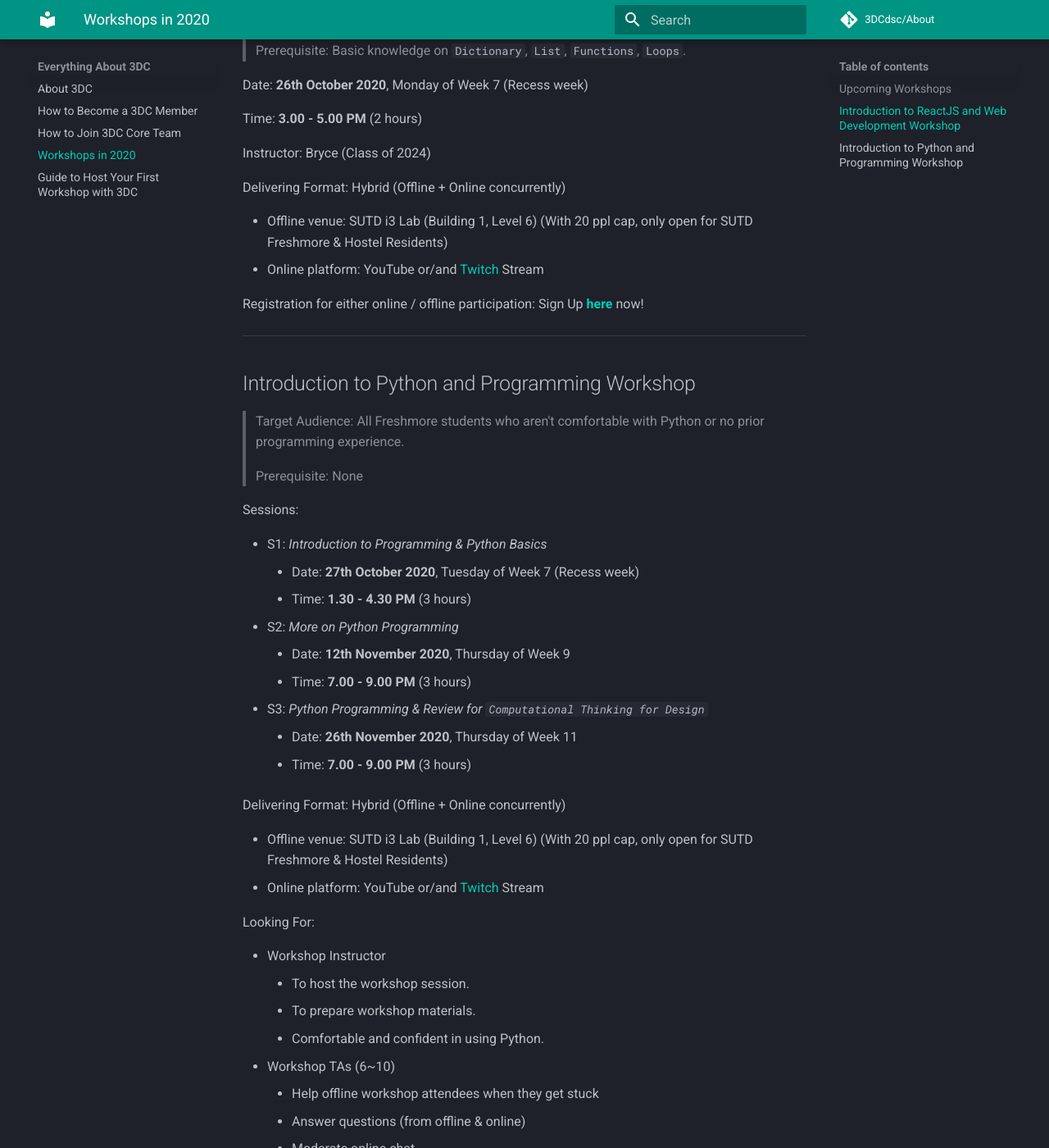
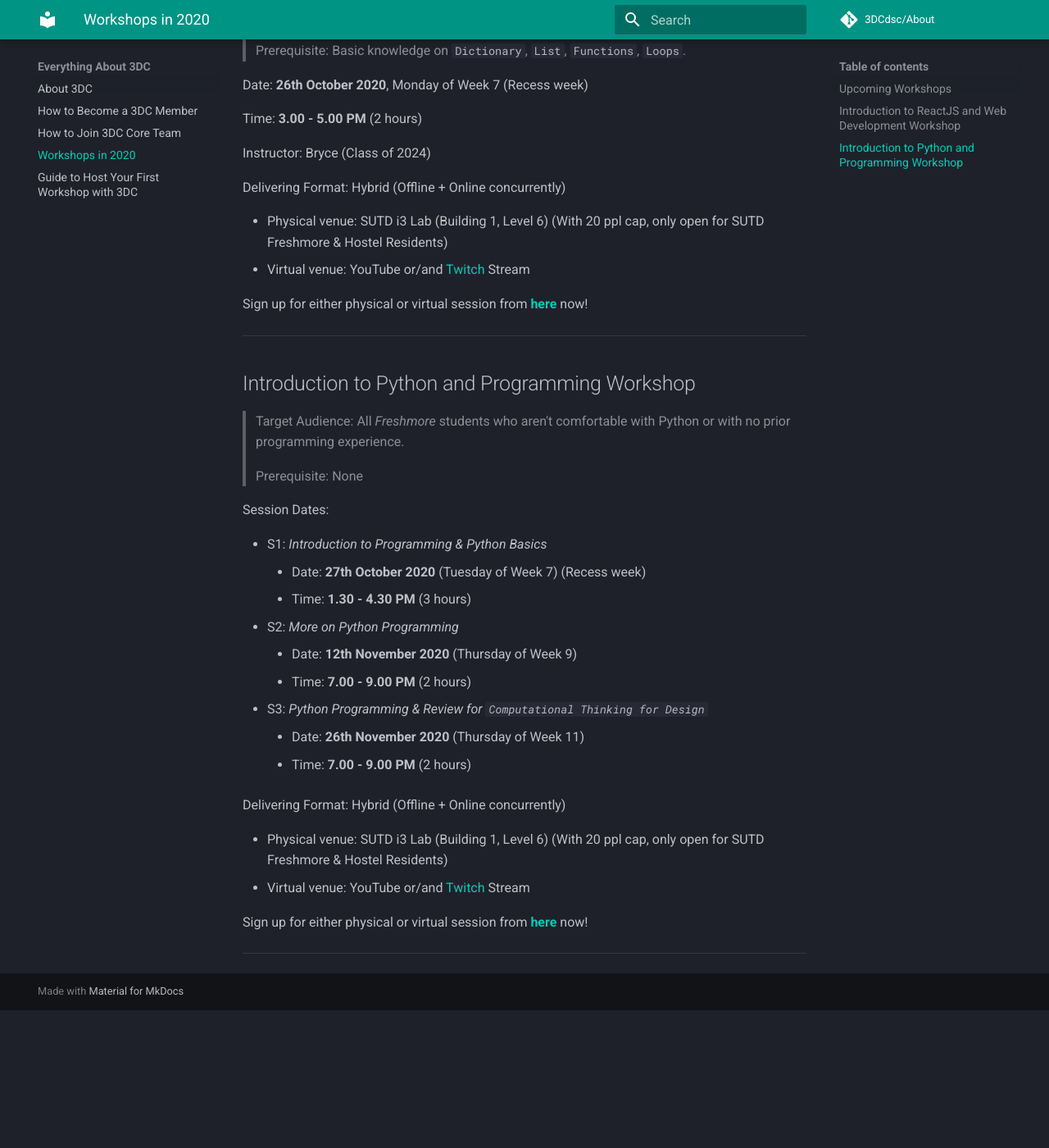
Before and after one commit to 3DCdsc/About, an MkDocs documentation site: the page built from docs/Workshop_2020.md, in a window 1280 px wide and 1400 px high, scrolled down 319 px. Shown: the whole window at 82% size. Built offline with MkDocs 1.6.1 and Material for MkDocs 9.7.7, drawn with Linux system fonts in a browser that asks for light colours; comment, search, counter and statistics services are not loaded; after the commit the page ends 1551 px from its top, so only the background shows below that.

Commit message:
Update workshop info

```diff
--- a/docs/Workshop_2020.md
+++ b/docs/Workshop_2020.md
@@ -18,10 +18,10 @@ Instructor: Bryce (Class of 2024)
 
 Delivering Format: Hybrid (Offline + Online concurrently)
 
-- Offline venue: SUTD i3 Lab (Building 1, Level 6) (With 20 ppl cap, only open for SUTD Freshmore & Hostel Residents)
-- Online platform: YouTube or/and [Twitch](https://www.twitch.tv/3dcdsc) Stream
+- Physical venue: SUTD i3 Lab (Building 1, Level 6) (With 20 ppl cap, only open for SUTD Freshmore & Hostel Residents)
+- Virtual venue: YouTube or/and [Twitch](https://www.twitch.tv/3dcdsc) Stream
 
-Registration for either online / offline participation: Sign Up [**here**](https://forms.office.com/Pages/ResponsePage.aspx?id=drd2NJDpck-5UGJImDFiPT7laIF8QHhDuji50dJ_xY1UMjRKSzlJVDhXUkZZWVU3N0NEQUszNTRNVi4u) now!
+Sign up for either physical or virtual session from [**here**](https://forms.office.com/Pages/ResponsePage.aspx?id=drd2NJDpck-5UGJImDFiPT7laIF8QHhDuji50dJ_xY1UMjRKSzlJVDhXUkZZWVU3N0NEQUszNTRNVi4u) now!
 
 <!-- Looking For:
 
@@ -33,28 +33,30 @@ Registration for either online / offline participation: Sign Up [**here**](https
 
 ## Introduction to Python and Programming Workshop
 
->Target Audience: All Freshmore students who aren't comfortable with Python or no prior programming experience.
+>Target Audience: All *Freshmore* students who aren't comfortable with Python or with no prior programming experience.
 >
-Prerequisite: None
+>Prerequisite: None
 
-Sessions:
+Session Dates:
 
 - S1: *Introduction to Programming & Python Basics*
-    - Date: **27th October 2020**, Tuesday of Week 7 (Recess week)
+    - Date: **27th October 2020** (Tuesday of Week 7) (Recess week)
     - Time: **1.30 - 4.30 PM** (3 hours)
 - S2: *More on Python Programming*
-    - Date: **12th November 2020**, Thursday of Week 9
-    - Time: **7.00 - 9.00 PM** (3 hours)
+    - Date: **12th November 2020** (Thursday of Week 9)
+    - Time: **7.00 - 9.00 PM** (2 hours)
 - S3: *Python Programming & Review for `Computational Thinking for Design`*
-    - Date: **26th November 2020**, Thursday of Week 11
-    - Time: **7.00 - 9.00 PM** (3 hours)
+    - Date: **26th November 2020** (Thursday of Week 11)
+    - Time: **7.00 - 9.00 PM** (2 hours)
 
 Delivering Format: Hybrid (Offline + Online concurrently)
 
-- Offline venue: SUTD i3 Lab (Building 1, Level 6) (With 20 ppl cap, only open for SUTD Freshmore & Hostel Residents)
-- Online platform: YouTube or/and [Twitch](https://www.twitch.tv/3dcdsc) Stream
+- Physical venue: SUTD i3 Lab (Building 1, Level 6) (With 20 ppl cap, only open for SUTD Freshmore & Hostel Residents)
+- Virtual venue: YouTube or/and [Twitch](https://www.twitch.tv/3dcdsc) Stream
 
-Looking For:
+Sign up for either physical or virtual session from [**here**](https://forms.office.com/Pages/ResponsePage.aspx?id=drd2NJDpck-5UGJImDFiPT7laIF8QHhDuji50dJ_xY1UN0NMQTNLVEFGTFlJVzJWR0dCUDlaSEg0SS4u) now!
+
+<!-- Looking For:
 
 - Workshop Instructor
     - To host the workshop session.
@@ -63,6 +65,6 @@ Looking For:
 - Workshop TAs (6~10)
     - Help offline workshop attendees when they get stuck
     - Answer questions (from offline & online)
-    - Moderate online chat
+    - Moderate online chat -->
 
 ---
```
